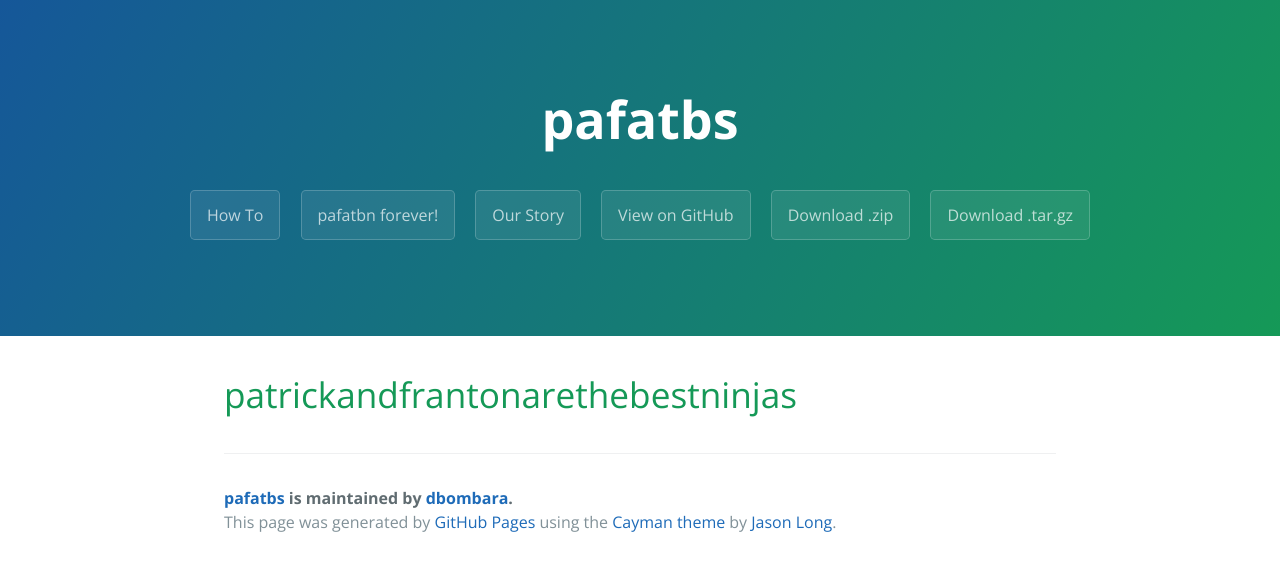
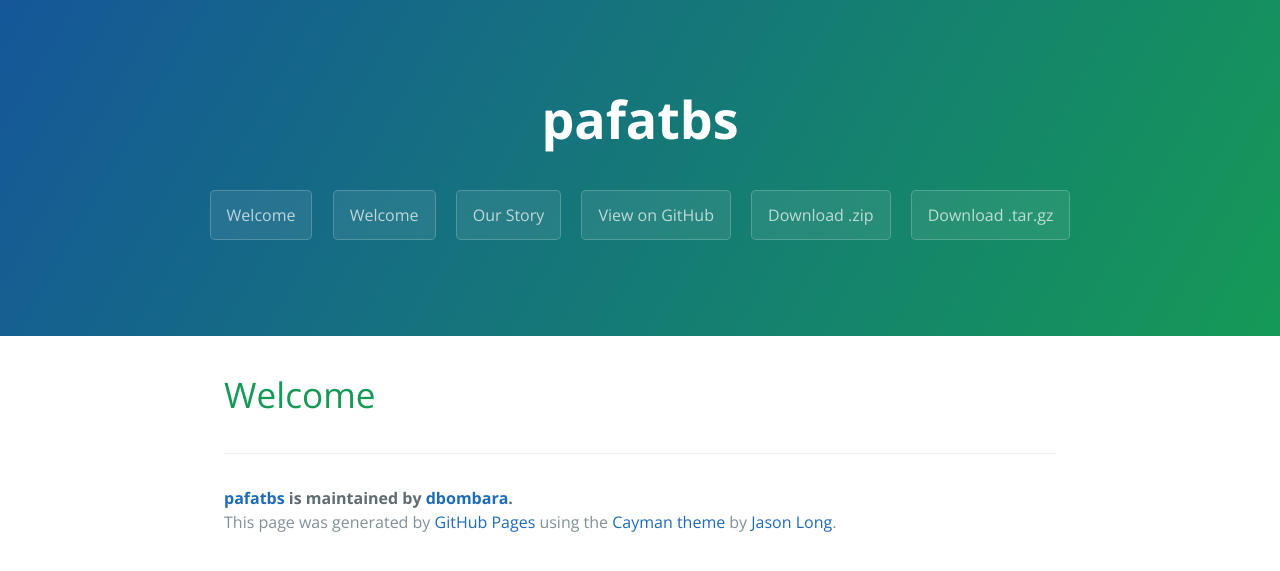
Before and after one commit to Spaceborne-PCMs/Spaceborne-PCMs.github.io, a Jekyll site: the page built from index.md, in a window 1280 px wide. Shown: the top 571 px of the page. Built offline with Jekyll 4.4.1, drawn with Linux system fonts in a browser that asks for light colours.

Commit message:
minor change

```diff
--- a/index.md
+++ b/index.md
@@ -1,7 +1,7 @@
 ---
-title: pafatbn forever!
+title: Welcome
 layout: template
 filename: index
 ---
 
-# patrickandfrantonarethebestninjas
+# Welcome
```
Also changed, not shown: howto.md (+2 -2 lines).
